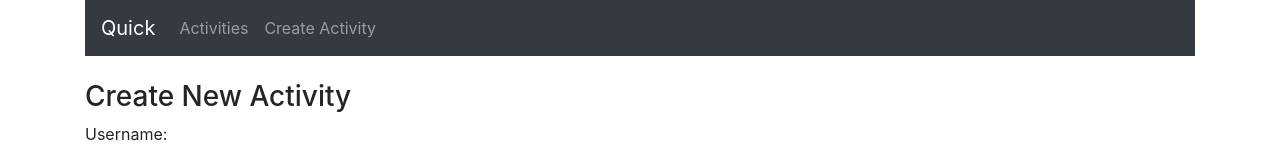
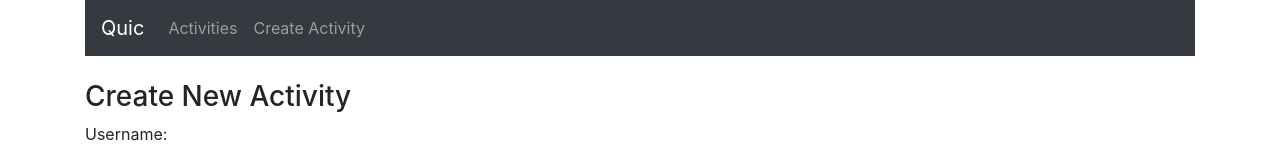
Before and after one commit to anishseeniraj/quic, a React (Create React App) app: page /create in a window 1280 px wide. Shown: the top 152 px of the page. Built offline with nearby package versions, Linux system fonts and the light colour scheme; no server answers.

Commit message:
changed app name

```diff
--- a/src/App.js
+++ b/src/App.js
@@ -5,7 +5,6 @@ import "bootstrap/dist/css/bootstrap.min.css";
 import Navbar from "./components/navbar.component";
 import ActivitiesList from "./components/activities-list.component";
 import CreateActivity from "./components/create-activity.component";
-import ViewActivity from "./components/view-activity.component";
 
 function App() {
   return (
--- a/src/components/navbar.component.js
+++ b/src/components/navbar.component.js
@@ -6,7 +6,7 @@ export default class Navbar extends Component {
     return (
       <nav className="navbar navbar-dark bg-dark navbar-expand-lg">
         <Link to="/" className="navbar-brand">
-          Quick
+          Quic
         </Link>
         <div className="collpase navbar-collapse">
           <ul className="navbar-nav mr-auto">
--- a/src/components/view-activity.component.js
+++ /dev/null
@@ -1,11 +0,0 @@
-import React, { Component } from "react";
-
-export default class ViewActivity extends Component {
-  render() {
-    return (
-      <div>
-        <p>Here's how you get in touch with them!</p>
-      </div>
-    );
-  }
-}
```
